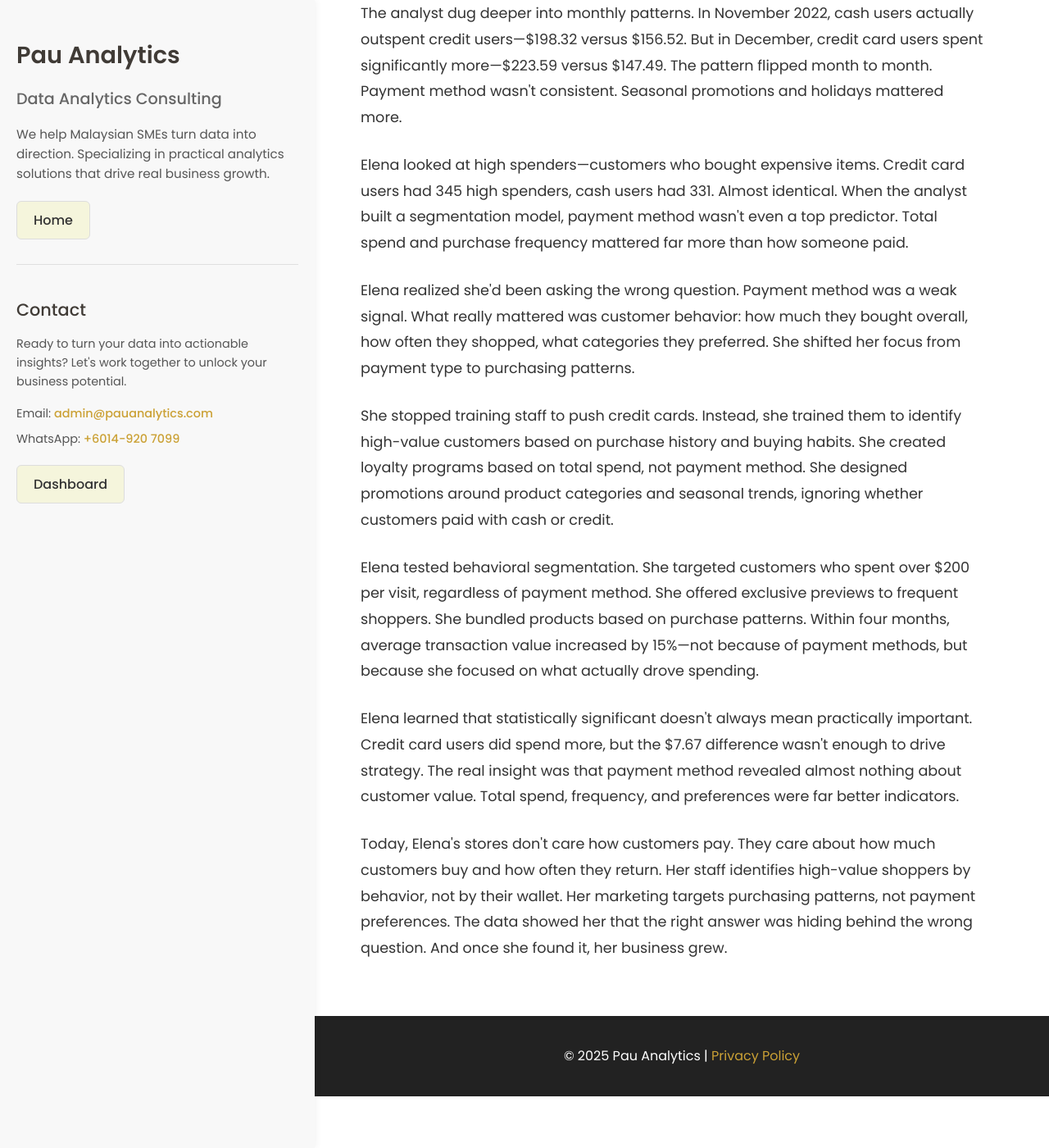
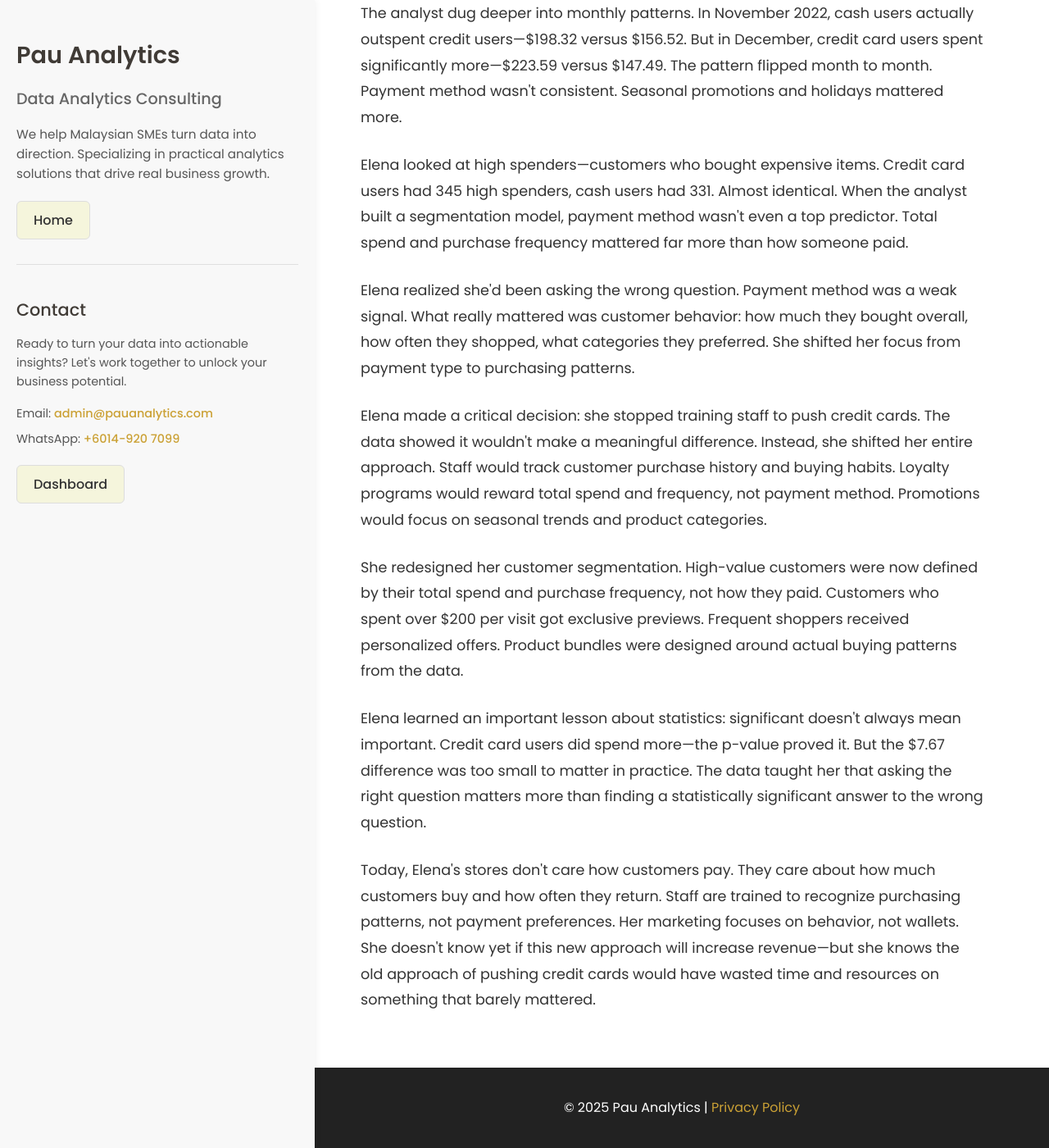
Before and after one commit to lyven81/pinnacles-learning-website, a Jekyll site: the page case-study/cash-or-credit-card.html, which Jekyll copies as it is, in a window 1280 px wide and 1400 px high, scrolled down 921 px. Shown: the whole window at 82% size. Built offline with Jekyll 4.4.1, drawn with Linux system fonts in a browser that asks for light colours; before the commit the page ends 2258 px from its top, so only the background shows below that.

Commit message:
Revise payment method case study to be more grounded and accurate
Changes:
- Removed unsubstantiated claim of "15% increase" in transaction value
- Removed claim that "business grew" without evidence
- Revised ending to focus on strategic shift rather than invented results
- Made conclusion more honest: Elena doesn't know yet if new approach will increase revenue
- Emphasized the key lesson: avoiding waste on strategies that barely matter
- Maintained all original data points and technical accuracy
- Kept focus on practical wisdom: asking right question > significant answer to wrong question

🤖 Generated with [Claude Code](https://claude.com/claude-code)

Co-Authored-By: Claude <noreply@anthropic.com>

```diff
--- a/case-study/cash-or-credit-card.html
+++ b/case-study/cash-or-credit-card.html
@@ -285,13 +285,13 @@
 
                 <p>Elena realized she'd been asking the wrong question. Payment method was a weak signal. What really mattered was customer behavior: how much they bought overall, how often they shopped, what categories they preferred. She shifted her focus from payment type to purchasing patterns.</p>
 
-                <p>She stopped training staff to push credit cards. Instead, she trained them to identify high-value customers based on purchase history and buying habits. She created loyalty programs based on total spend, not payment method. She designed promotions around product categories and seasonal trends, ignoring whether customers paid with cash or credit.</p>
+                <p>Elena made a critical decision: she stopped training staff to push credit cards. The data showed it wouldn't make a meaningful difference. Instead, she shifted her entire approach. Staff would track customer purchase history and buying habits. Loyalty programs would reward total spend and frequency, not payment method. Promotions would focus on seasonal trends and product categories.</p>
 
-                <p>Elena tested behavioral segmentation. She targeted customers who spent over $200 per visit, regardless of payment method. She offered exclusive previews to frequent shoppers. She bundled products based on purchase patterns. Within four months, average transaction value increased by 15%—not because of payment methods, but because she focused on what actually drove spending.</p>
+                <p>She redesigned her customer segmentation. High-value customers were now defined by their total spend and purchase frequency, not how they paid. Customers who spent over $200 per visit got exclusive previews. Frequent shoppers received personalized offers. Product bundles were designed around actual buying patterns from the data.</p>
 
-                <p>Elena learned that statistically significant doesn't always mean practically important. Credit card users did spend more, but the $7.67 difference wasn't enough to drive strategy. The real insight was that payment method revealed almost nothing about customer value. Total spend, frequency, and preferences were far better indicators.</p>
+                <p>Elena learned an important lesson about statistics: significant doesn't always mean important. Credit card users did spend more—the p-value proved it. But the $7.67 difference was too small to matter in practice. The data taught her that asking the right question matters more than finding a statistically significant answer to the wrong question.</p>
 
-                <p>Today, Elena's stores don't care how customers pay. They care about how much customers buy and how often they return. Her staff identifies high-value shoppers by behavior, not by their wallet. Her marketing targets purchasing patterns, not payment preferences. The data showed her that the right answer was hiding behind the wrong question. And once she found it, her business grew.</p>
+                <p>Today, Elena's stores don't care how customers pay. They care about how much customers buy and how often they return. Staff are trained to recognize purchasing patterns, not payment preferences. Her marketing focuses on behavior, not wallets. She doesn't know yet if this new approach will increase revenue—but she knows the old approach of pushing credit cards would have wasted time and resources on something that barely mattered.</p>
             </section>
         </main>
     </div>
```
